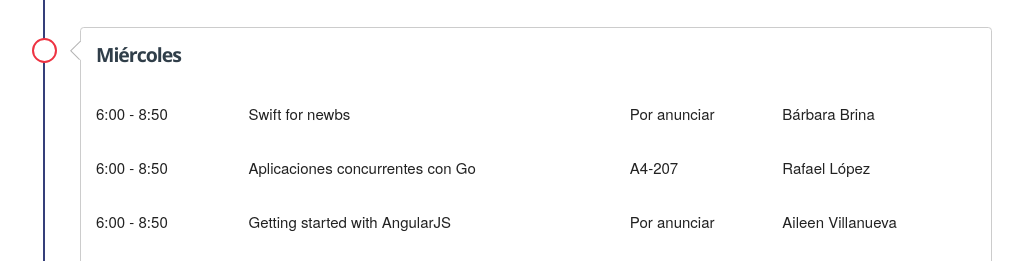
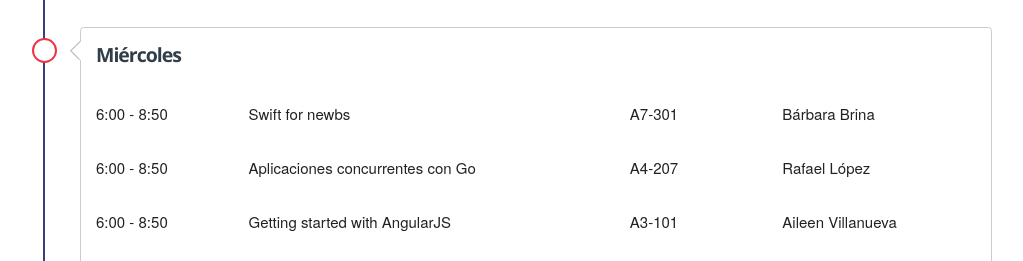
Before and after one commit to JumpstartMty/sdc15, a website: page index.html in a window 1280 px wide. Shown: the part 1410-1671 px from the top of the page, without its empty margins (128-1151 px from the left). Drawn offline with nearby package versions, Linux system fonts and the light colour scheme; a web font is replaced by a local one.

Commit message:
Update index.html

```diff
--- a/index.html
+++ b/index.html
@@ -217,7 +217,7 @@
                   <p>Swift for newbs</p>
                 </div>
                 <div class="two columns">
-                  <p>Por anunciar</p>
+                  <p>A7-301</p>
                 </div>
                 <div class="three columns">
                   <p>Bárbara Brina</p>
@@ -245,7 +245,7 @@
                   <p>Getting started with AngularJS</p>
                 </div>
                 <div class="two columns">
-                  <p>Por anunciar</p>
+                  <p>A3-101</p>
                 </div>
                 <div class="three columns">
                   <p>Aileen Villanueva</p>
```
